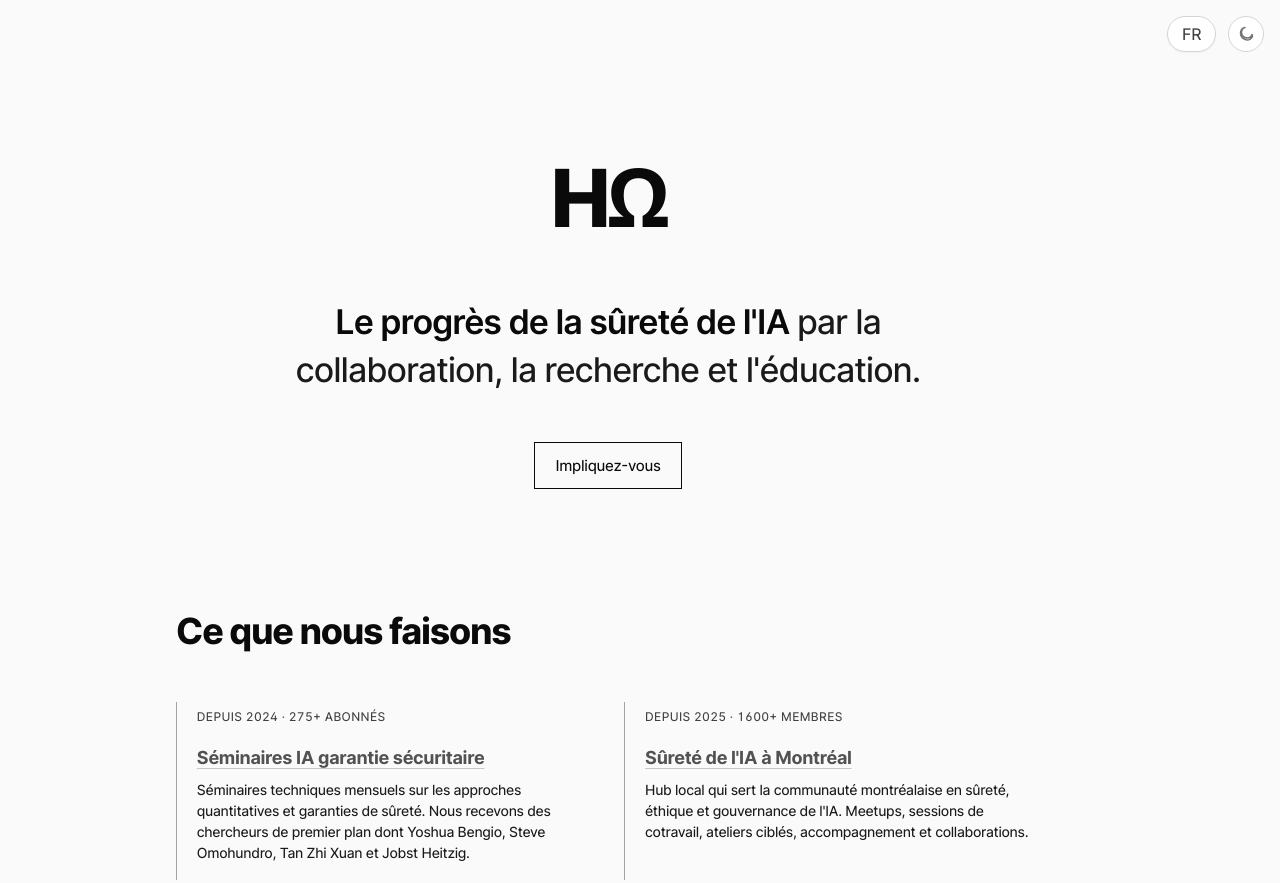
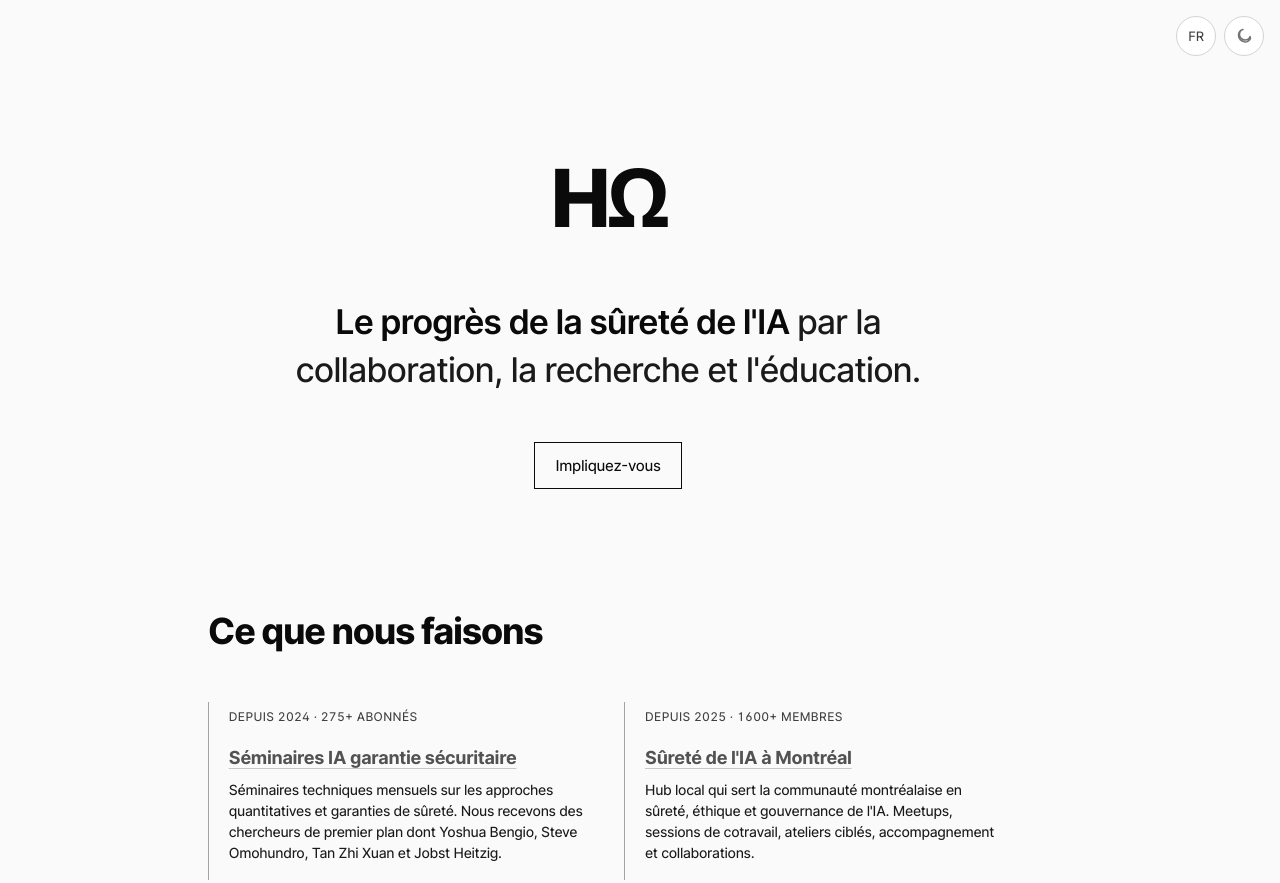
Before and after one commit to HorizonOmega/horizonomega.org, an Astro site: page /fr in a window 1280 px wide. Shown: the top 883 px of the page. Built offline with nearby package versions, Linux system fonts and the light colour scheme; Astro itself is replaced by a stand-in of ours.

Commit message:
Refactor LanguageSwitcher and ThemeToggle components for improved styling and layout consistency. Update Layout styles to enhance overall design, including box-sizing adjustments and toolbar positioning. Ensure responsive design and accessibility enhancements across components.

```diff
--- a/src/components/LanguageSwitcher.astro
+++ b/src/components/LanguageSwitcher.astro
@@ -70,30 +70,43 @@ const switchUrl = getRelativeLocaleUrl(switchLocale, targetPath);
 
 <style>
   .language-switcher {
-    display: inline-flex;
-    align-items: center;
+    display: flex;
+    margin: 0;
+    padding: 0;
   }
 
   .language-switcher a {
-    display: inline-flex;
+    display: flex;
     align-items: center;
     justify-content: center;
-    padding: 0.45rem 0.85rem;
+    width: 2.5rem;
+    height: 2.5rem;
+    min-width: 2.5rem;
+    min-height: 2.5rem;
+    max-width: 2.5rem;
+    max-height: 2.5rem;
+    padding: 0.5rem;
+    margin: 0;
     border-radius: 999px;
     border: 1px solid var(--color-border-subtle);
     background: var(--color-surface);
     color: var(--color-text-secondary);
     text-decoration: none;
     font-weight: 600;
+    font-size: 0.8125rem;
+    line-height: 1;
+    box-sizing: border-box;
+    vertical-align: top;
     transition: background 0.2s ease, color 0.2s ease,
-      border-color 0.2s ease, box-shadow 0.2s ease;
-    box-shadow: 0 1px 2px rgba(0, 0, 0, 0.04);
+      border-color 0.2s ease, transform 0.2s ease;
+    flex-shrink: 0;
   }
 
   .language-switcher a:hover {
     background: var(--color-surface-hover);
     border-color: var(--color-border-strong);
     color: var(--color-text-primary);
+    transform: translateY(-1px);
   }
 
   .language-switcher a:focus-visible {
--- a/src/components/ThemeToggle.astro
+++ b/src/components/ThemeToggle.astro
@@ -117,20 +117,38 @@ const initialLabel = isFrench ? 'Passer en mode sombre' : 'Switch to dark mode';
 
 
 <style>
+  .theme-toggle-wrapper {
+    display: flex;
+    margin: 0;
+    padding: 0;
+  }
+
   .theme-toggle {
-    display: inline-flex;
+    display: flex;
     align-items: center;
     justify-content: center;
-    padding: 0.35rem;
-    width: 2.25rem;
-    height: 2.25rem;
+    width: 2.5rem;
+    height: 2.5rem;
+    min-width: 2.5rem;
+    min-height: 2.5rem;
+    max-width: 2.5rem;
+    max-height: 2.5rem;
+    padding: 0.5rem;
+    margin: 0;
     border-radius: 999px;
     border: 1px solid var(--color-border-subtle);
     background: var(--color-surface);
     color: var(--color-text-muted);
     cursor: pointer;
+    box-sizing: border-box;
+    vertical-align: top;
+    font-family: inherit;
+    font-size: inherit;
+    appearance: none;
+    -webkit-appearance: none;
     transition: background 0.2s ease, color 0.2s ease,
       border-color 0.2s ease, transform 0.2s ease;
+    flex-shrink: 0;
   }
 
   .theme-toggle:hover {
--- a/src/layouts/Layout.astro
+++ b/src/layouts/Layout.astro
@@ -176,7 +176,21 @@ const { title = 'HΩ', description = defaultDescription } = Astro.props;
     --color-text-on-accent: #0a0a0a;
   }
 
+  *,
+  *::before,
+  *::after {
+    box-sizing: border-box;
+  }
+
+  html {
+    margin: 0;
+    padding: 0;
+  }
+
   body {
+    margin: 0;
+    padding: 0;
+    min-height: 100vh;
     font-family: 'Inter var', system-ui, -apple-system, BlinkMacSystemFont,
       'Segoe UI', Roboto, 'Helvetica Neue', Arial, 'Noto Sans', sans-serif,
       'Apple Color Emoji', 'Segoe UI Emoji', 'Segoe UI Symbol', 'Noto Color Emoji';
@@ -192,28 +206,34 @@ const { title = 'HΩ', description = defaultDescription } = Astro.props;
     color: var(--color-text-primary);
     padding-left: 1rem;
     padding-right: 1rem;
-    margin: 0;
-    min-height: 100vh;
     display: flex;
     flex-direction: column;
+    position: relative;
   }
 
   .site-toolbar {
-    position: fixed;
+    position: absolute;
     top: 1rem;
     right: 1rem;
     display: flex;
     align-items: center;
-    gap: 0.75rem;
-    z-index: 120;
+    justify-content: flex-end;
+    gap: 0.5rem;
+    z-index: 1000;
+    pointer-events: none;
+    line-height: 0;
+  }
+
+  .site-toolbar > * {
+    pointer-events: auto;
+    line-height: normal;
   }
 
   @media (max-width: 480px) {
     .site-toolbar {
+      top: 0.75rem;
       right: 0.75rem;
       gap: 0.5rem;
-      flex-direction: column;
-      align-items: stretch;
     }
   }
 
@@ -758,8 +778,17 @@ const { title = 'HΩ', description = defaultDescription } = Astro.props;
     }
 
     .testimonials blockquote {
+      font-size: 0.9375rem;
+      line-height: 1.6;
+      margin-bottom: 1.25rem;
+      padding-left: 1.125rem;
+      padding-right: 0.25rem;
+      border-left-width: 3px;
+    }
+
+    .testimonials h3 {
       font-size: 0.8125rem;
-      margin-bottom: 0.875rem;
+      margin-bottom: 1.125rem;
     }
   }
 
```
